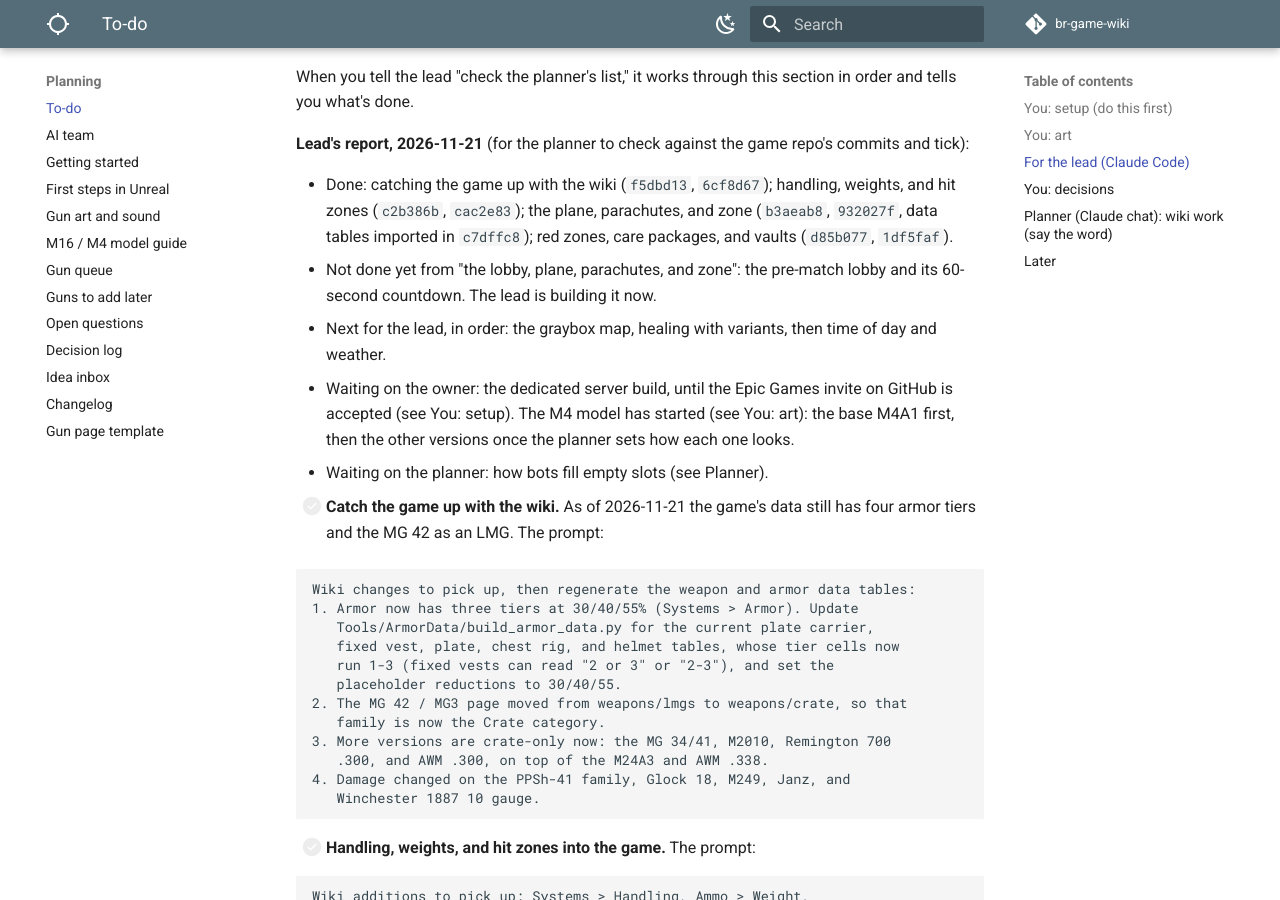
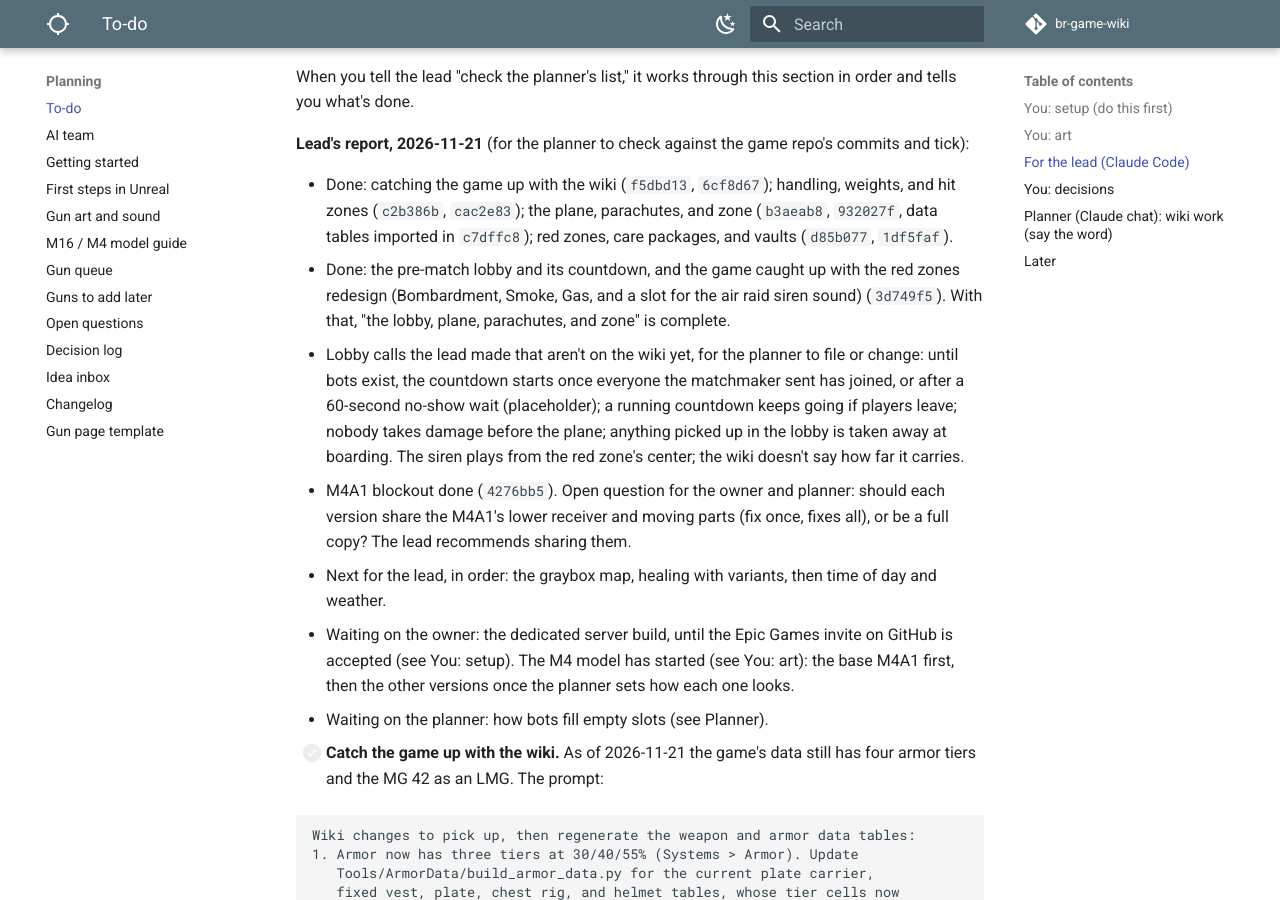
Before and after one commit to DerrickSpartan1/br-game-wiki, an MkDocs documentation site: the page built from docs/planning/to-do.md, in a window 1280 px wide and 900 px high, scrolled down 1224 px. Built offline with MkDocs 1.6.1 and Material for MkDocs 9.7.7, drawn with Linux system fonts in a browser that asks for light colours; comment, search, counter and statistics services are not loaded.

Commit message:
Update the lead's report: lobby and red zones done, lobby calls to file, M4A1 blockout
Co-Authored-By: Claude Opus 5.5 <noreply@anthropic.com>

```diff
--- a/docs/planning/to-do.md
+++ b/docs/planning/to-do.md
@@ -29,7 +29,9 @@ When you tell the lead "check the planner's list," it works through this section
 **Lead's report, 2026-11-21** (for the planner to check against the game repo's commits and tick):
 
 - Done: catching the game up with the wiki (`f5dbd13`, `6cf8d67`); handling, weights, and hit zones (`c2b386b`, `cac2e83`); the plane, parachutes, and zone (`b3aeab8`, `932027f`, data tables imported in `c7dffc8`); red zones, care packages, and vaults (`d85b077`, `1df5faf`).
-- Not done yet from "the lobby, plane, parachutes, and zone": the pre-match lobby and its 60-second countdown. The lead is building it now.
+- Done: the pre-match lobby and its countdown, and the game caught up with the red zones redesign (Bombardment, Smoke, Gas, and a slot for the air raid siren sound) (`3d749f5`). With that, "the lobby, plane, parachutes, and zone" is complete.
+- Lobby calls the lead made that aren't on the wiki yet, for the planner to file or change: until bots exist, the countdown starts once everyone the matchmaker sent has joined, or after a 60-second no-show wait (placeholder); a running countdown keeps going if players leave; nobody takes damage before the plane; anything picked up in the lobby is taken away at boarding. The siren plays from the red zone's center; the wiki doesn't say how far it carries.
+- M4A1 blockout done (`4276bb5`). Open question for the owner and planner: should each version share the M4A1's lower receiver and moving parts (fix once, fixes all), or be a full copy? The lead recommends sharing them.
 - Next for the lead, in order: the graybox map, healing with variants, then time of day and weather.
 - Waiting on the owner: the dedicated server build, until the Epic Games invite on GitHub is accepted (see You: setup). The M4 model has started (see You: art): the base M4A1 first, then the other versions once the planner sets how each one looks.
 - Waiting on the planner: how bots fill empty slots (see Planner).
```
